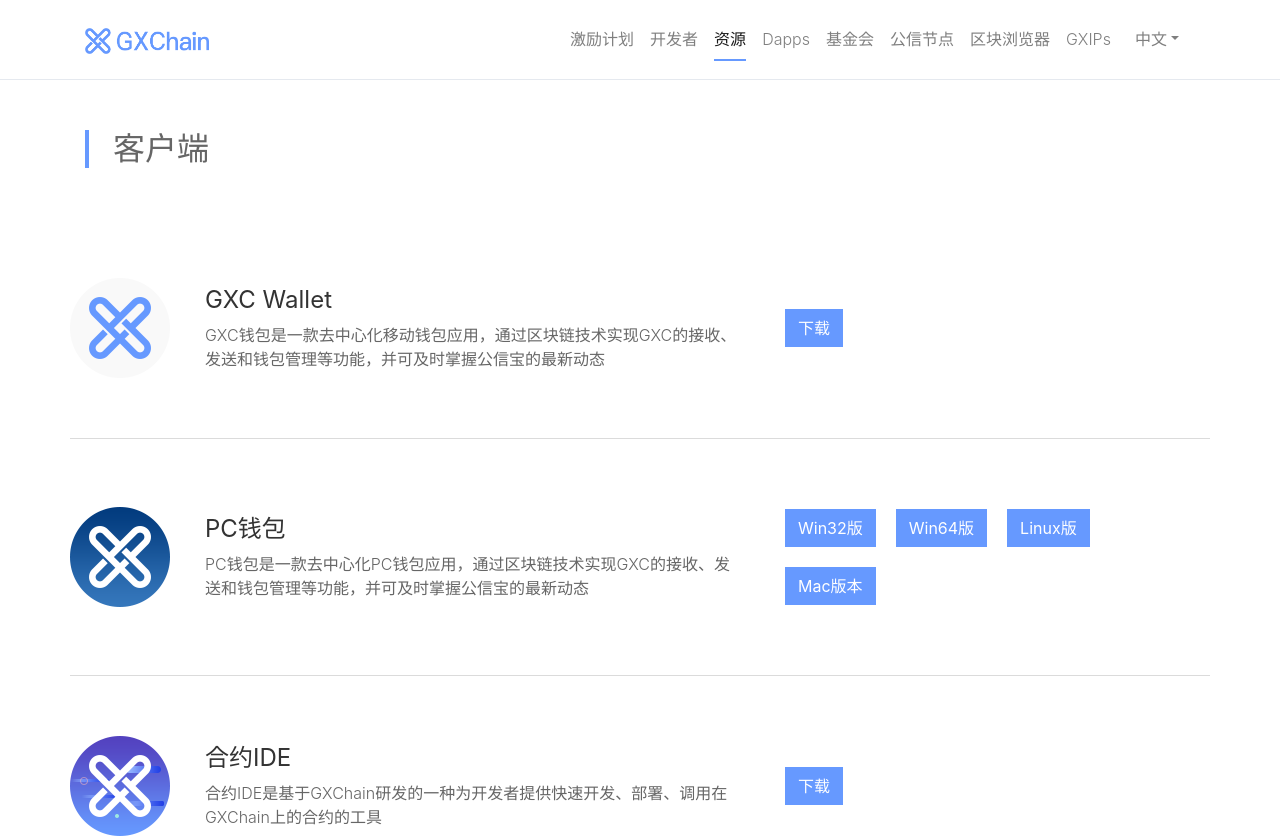
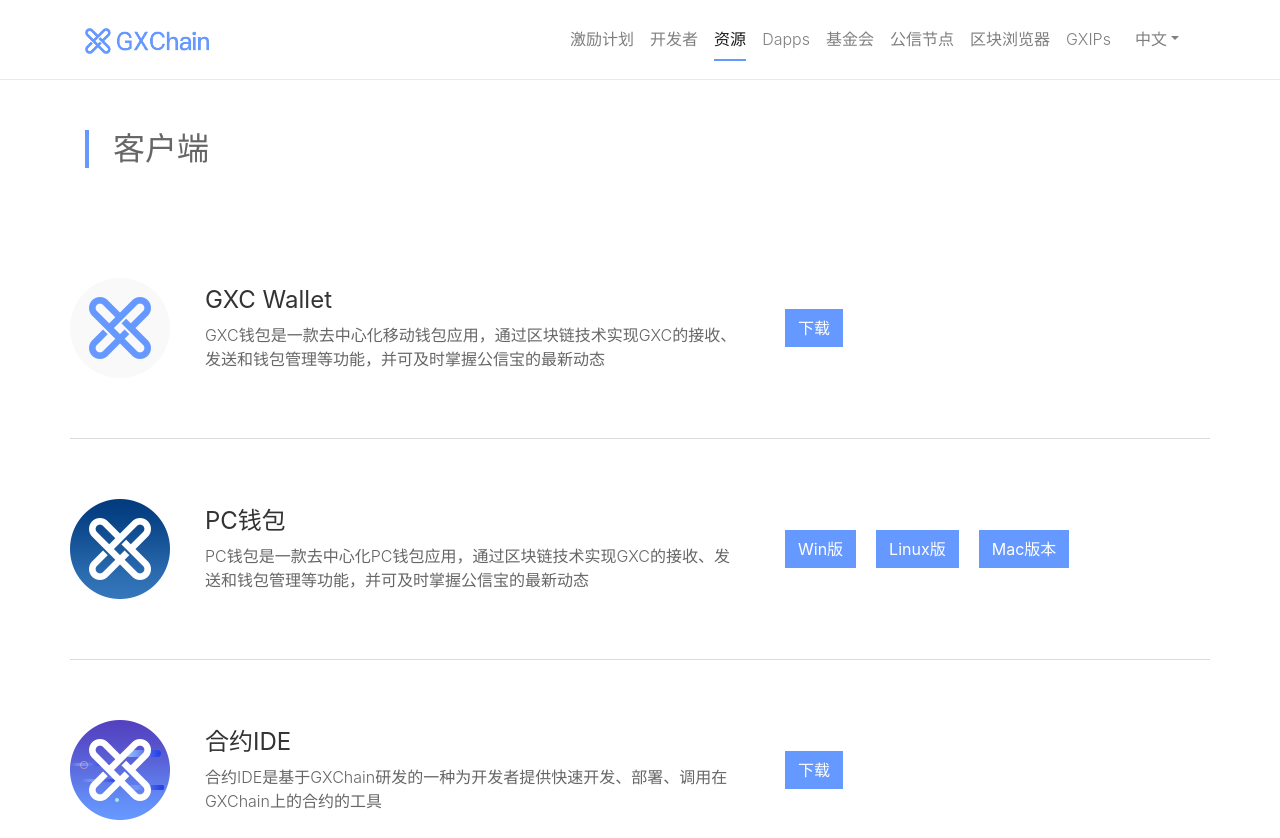
Before and after one commit to gxchain/gxchain.org, a Nuxt app: page /resource in a window 1280 px wide. Shown: the top 838 px of the page. Built offline with nearby package versions, Linux system fonts and the light colour scheme; a small style sheet from the web is missing.

Commit message:
docs: Change the light wallet download address

```diff
--- a/locales/en.json
+++ b/locales/en.json
@@ -173,6 +173,7 @@
             "ios": "IOS",
             "android": "Android",
             "mac": "Mac",
+            "win": "Win",
             "win32": "Win32",
             "win64": "Win64",
             "linux": "Linux",
--- a/locales/zh.json
+++ b/locales/zh.json
@@ -174,6 +174,7 @@
             "ios": "IOS版",
             "android": "安卓版",
             "mac": "Mac版本",
+            "win": "Win版",
             "win32": "Win32版",
             "win64": "Win64版",
             "linux": "Linux版",
--- a/pages/_LANG/resource.vue
+++ b/pages/_LANG/resource.vue
@@ -21,10 +21,9 @@
                   <div class="color-666 in-animate">{{$t('resource.client.pcWallet.des')}}</div>
                 </div>
                 <div class="item-download col-md-4 in-animate">
-                   <a href="https://gxb-package.oss-cn-hangzhou.aliyuncs.com/gxb-light_2.0.181106(32bit).exe" target="_blank" class="btn btn-theme-sm">{{$t('resource.github.win32')}}</a>
-                   <a href="http://gxb-package.oss-cn-hangzhou.aliyuncs.com/gxb-light_2.0.181106.exe" target="_blank" class="btn btn-theme-sm">{{$t('resource.github.win64')}}</a>
-                   <a href="http://gxb-package.oss-cn-hangzhou.aliyuncs.com/gxb-light_2.0.181106.dmg" target="_blank" class="btn btn-theme-sm">{{$t('resource.github.linux')}}</a>
-                    <a href="http://gxb-package.oss-cn-hangzhou.aliyuncs.com/gxb-light_2.0.181106.dmg" target="_blank" class="btn btn-theme-sm">{{$t('resource.github.mac')}}</a>
+                    <a href="https://github.com/gxchain/gxchain-light/releases/download/v1.3.0/gxb-light-setup-1.3.0.exe" class="btn btn-theme-sm">{{$t('resource.github.win')}}</a>
+                   <a href="https://github.com/gxchain/gxchain-light/releases/download/v1.3.0/gxb-light_1.3.0_amd64.deb" target="_blank" class="btn btn-theme-sm">{{$t('resource.github.linux')}}</a>
+                    <a href="https://github.com/gxchain/gxchain-light/releases/download/v1.3.0/gxb-light-1.3.0.dmg" target="_blank" class="btn btn-theme-sm">{{$t('resource.github.mac')}}</a>
                 </div>
               </div>
                <div class="item row">
@@ -80,7 +79,7 @@ export default {
                     des: "GXChain核心模块",
                     address: {
                         leafFor: {
-                            path: "https://github.com/gxchain/gxchain-light/releases/tag/v1.3.0"
+                            path: "https://github.com/gxchain/gxchain-light"
                         }
                     }
                 },
--- a/pages/resource.vue
+++ b/pages/resource.vue
@@ -21,10 +21,9 @@
                   <div class="color-666 in-animate">{{$t('resource.client.pcWallet.des')}}</div>
                 </div>
                 <div class="item-download col-md-4 in-animate">
-                   <a href="https://gxb-package.oss-cn-hangzhou.aliyuncs.com/gxb-light_2.0.181106(32bit).exe" target="_blank" class="btn btn-theme-sm">{{$t('resource.github.win32')}}</a>
-                   <a href="http://gxb-package.oss-cn-hangzhou.aliyuncs.com/gxb-light_2.0.181106.exe" target="_blank" class="btn btn-theme-sm">{{$t('resource.github.win64')}}</a>
-                   <a href="http://gxb-package.oss-cn-hangzhou.aliyuncs.com/gxb-light_2.0.181106.dmg" target="_blank" class="btn btn-theme-sm">{{$t('resource.github.linux')}}</a>
-                    <a href="http://gxb-package.oss-cn-hangzhou.aliyuncs.com/gxb-light_2.0.181106.dmg" target="_blank" class="btn btn-theme-sm">{{$t('resource.github.mac')}}</a>
+                   <a href="https://github.com/gxchain/gxchain-light/releases/download/v1.3.0/gxb-light-setup-1.3.0.exe" class="btn btn-theme-sm">{{$t('resource.github.win')}}</a>
+                   <a href="https://github.com/gxchain/gxchain-light/releases/download/v1.3.0/gxb-light_1.3.0_amd64.deb" target="_blank" class="btn btn-theme-sm">{{$t('resource.github.linux')}}</a>
+                    <a href="https://github.com/gxchain/gxchain-light/releases/download/v1.3.0/gxb-light-1.3.0.dmg" target="_blank" class="btn btn-theme-sm">{{$t('resource.github.mac')}}</a>
                 </div>
               </div>
                <div class="item row">
@@ -80,7 +79,7 @@ export default {
                     des: "GXChain核心模块",
                     address: {
                         leafFor: {
-                            path: "https://github.com/gxchain/gxchain-light/releases/tag/v1.3.0"
+                            path: "https://github.com/gxchain/gxchain-light"
                         }
                     }
                 },
```
